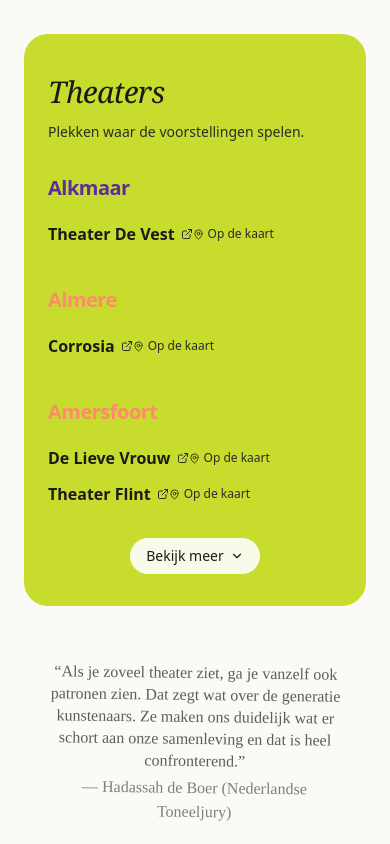
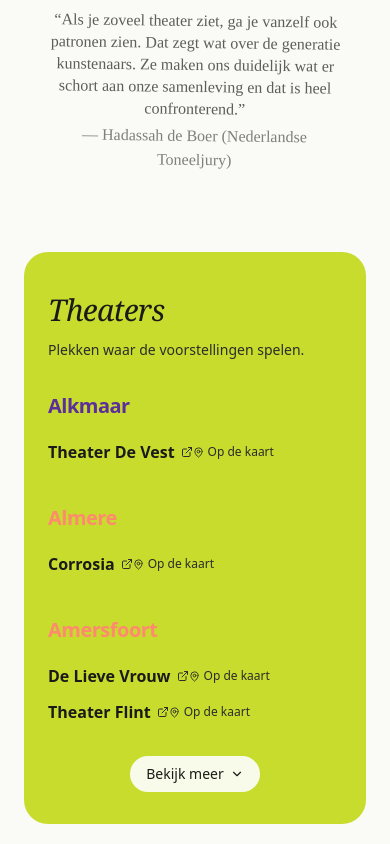
Before and after one commit to cultuursausje/cultuursausje, a Next.js app in the folder site/: page / in a window 390 px wide. Shown: the part 5460-6304 px from the top of the page. Built offline with nearby package versions, Linux system fonts and the light colour scheme.

Commit message:
Add files via upload

```diff
--- a/site/components/ShowsExplorer.tsx
+++ b/site/components/ShowsExplorer.tsx
@@ -493,13 +493,20 @@ export function ShowsExplorer({ shows, theaters, allTheaters, allGezelschappen,
       <InspiringQuote {...inspiringQuotes[4]} />
 
       {/* Gezelschappen + Theaters — paired side-by-side op desktop met natuurlijke
-          hoogtes (geen stretch). Op mobiel stapelen ze met hun normale mt-20. */}
+          hoogtes (geen stretch). Op mobiel stapelen ze met hun normale mt-20.
+          Wanneer ze gestapeld zijn (< lg) verschijnt er een quote tussen de
+          twee secties; op desktop staan beide quotes onderaan. */}
       <div className="lg:grid lg:grid-cols-2 lg:gap-6 lg:items-start">
         <GezelschappenSection gezelschappen={allGezelschappen} />
+        <div className="lg:hidden">
+          <InspiringQuote {...inspiringQuotes[5]} />
+        </div>
         <TheatersSection theaters={allTheaters} mentionedTheaters={theaters} />
       </div>
 
-      <InspiringQuote {...inspiringQuotes[5]} />
+      <div className="hidden lg:block">
+        <InspiringQuote {...inspiringQuotes[5]} />
+      </div>
       <InspiringQuote {...inspiringQuotes[6]} />
     </>
   );
```
